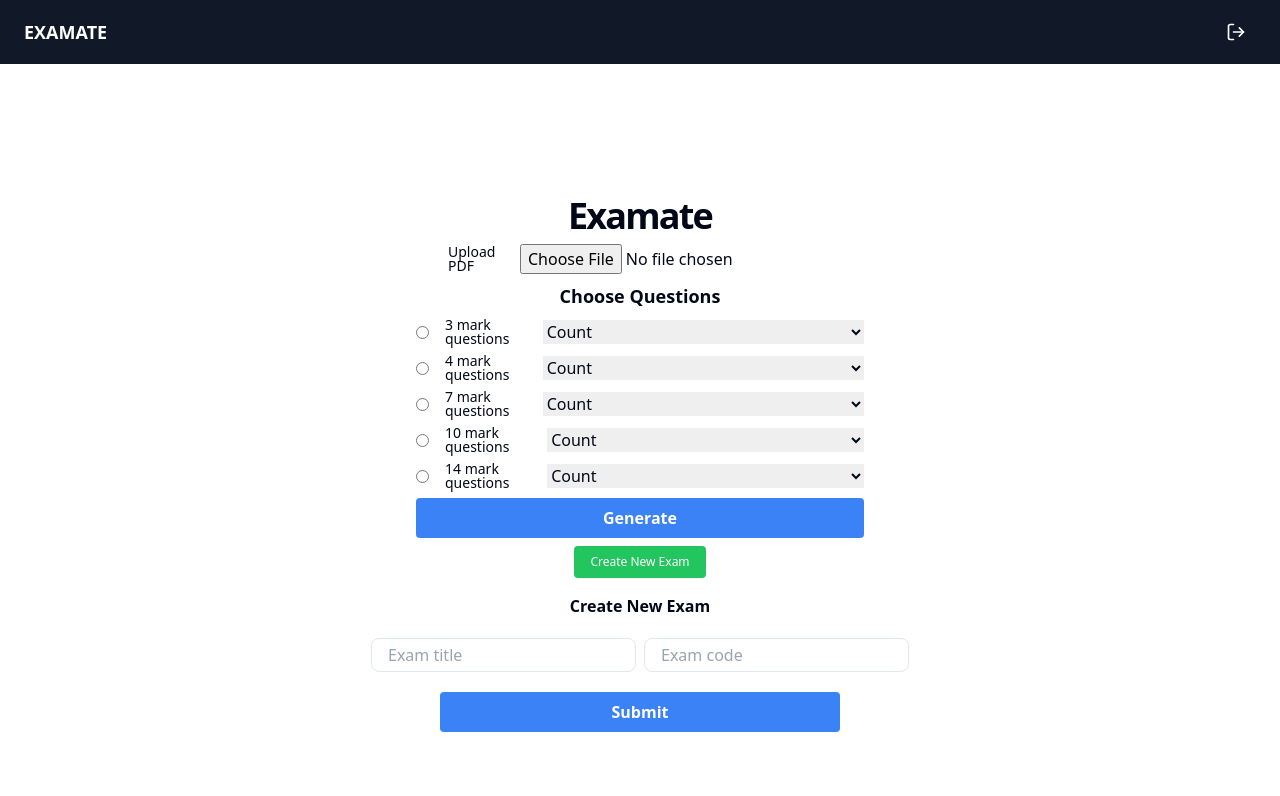
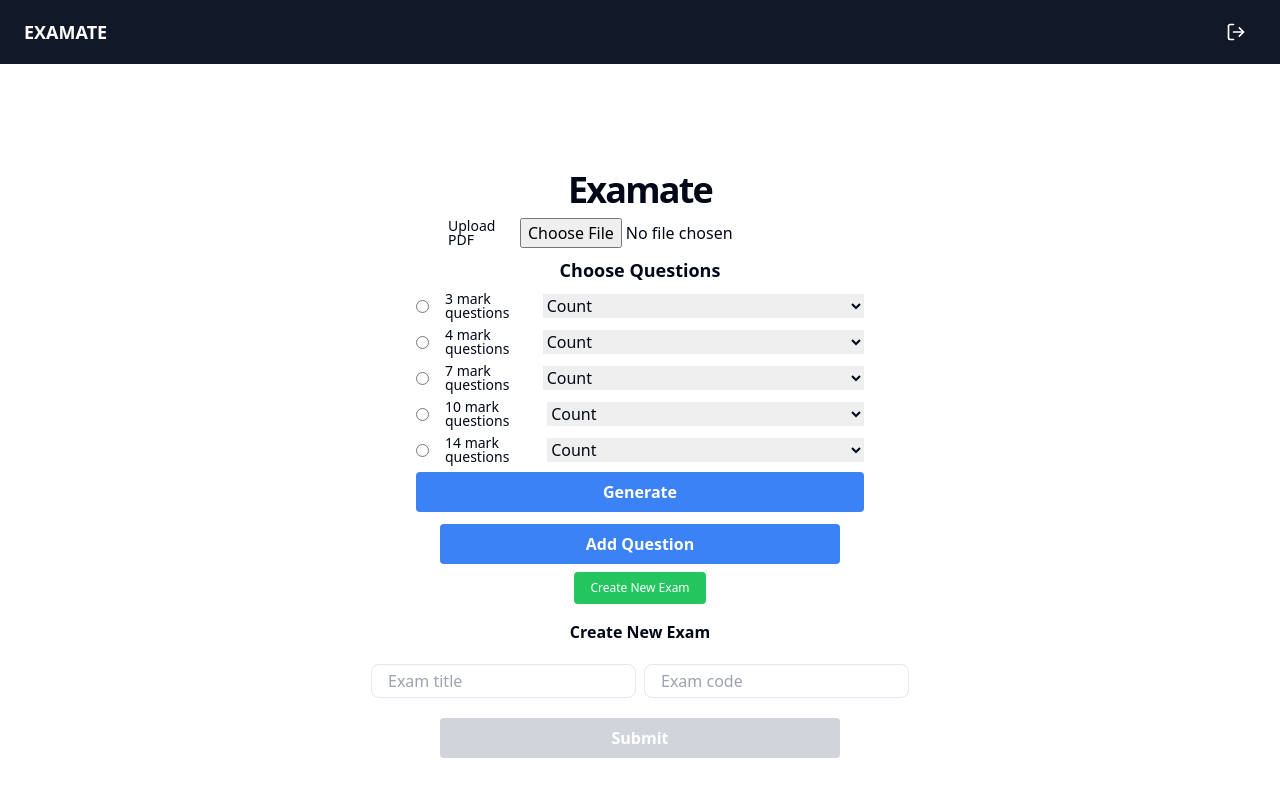
Before and after one commit to Althafmu/ExamMate, a Next.js app: page /teacherPage in a window 1280 px wide. Shown: the top 796 px of the page. Built offline with nearby package versions, Linux system fonts and the light colour scheme.

Commit message:
teacher_first preview added

```diff
--- a/components/teacher_first.tsx
+++ b/components/teacher_first.tsx
@@ -14,11 +14,13 @@ import { toast } from 'sonner';
 export default function teacher_first() {
   const [text, setText] = useState<string>();
   const [questions, setQuestions] = useState<any[]>([]);
+  const [previewQuestions, setPreviewQuestions] = useState<any[]>([]);
   const [exam, setExam] = useState<'create' | 'add'>('create')
   const [examTitle, setExamTitle] = useState<string>();
   const [examCode, setExamCode] = useState<string>();
   const [user, setUser] = useState<UserType>()
   const [teacherExams, setTeacherExams] = useState<ExamType[]>()
+
   useEffect(() => {
     if (!user) getUserData().then(setUser)
   }, [])
@@ -63,13 +65,13 @@ export default function teacher_first() {
   };
   async function onSubmit(event: any) {
     event.preventDefault();
-    if (questions.length <= 0) {
-      toast.error('Please generate questions first')
+    if (previewQuestions.length <= 0) {
+      toast.error('Please add questions first')
       return
     }
     // const questionSet = questions.map((question: any, index) => ({ ...question, marks: event.target[`marks${index + 1}`].value }))
     // const questionsFiltered: QuestionTypeGenerated[] = questionSet.filter((_: any, index: number) => event.target[`selectQuestion${index + 1}`].checked)
-    const questionsFiltered = questions.reduce((acc: QuestionTypeGenerated[], question: any, index) => {
+    const questionsFiltered = previewQuestions.reduce((acc: QuestionTypeGenerated[], question: any, index) => {
       const marks = event.target[`marks${index + 1}`].value
       if (event.target[`selectQuestion${index + 1}`].checked) {
         acc.push({ ...question, marks })
@@ -92,6 +94,14 @@ export default function teacher_first() {
     let examData
     const examGenerateQuery = supabase.from('exams').insert({ teacher_id: userId, code: examCode, title: examTitle, status: 'ready' }).select('id')
     if (exam === 'create') {
+      if (!examTitle) {
+        toast.error('Please enter exam title')
+        return
+      }
+      if (!examCode) {
+        toast.error('Please enter exam code')
+        return
+      }
       const res = await examGenerateQuery.single()
       examData = res.data
       const { error: examError } = res
@@ -111,6 +121,7 @@ export default function teacher_first() {
         return
       }
     }
+
     const examId = examData?.id
     const payload = questionsFiltered.map(question => ({ question: question.question_text, answer: question.answer, teacher_id: userId, exam_id: examId, marks: question.marks }))
     const { status, error: questionError } = await supabase.from('questions').insert(payload)
@@ -157,6 +168,27 @@ export default function teacher_first() {
     }
     return userData
   }, [])
+  function addToPreview(event: any) {
+    event.preventDefault()
+
+    if (questions.length <= 0) {
+      toast.error('Please generate questions first')
+      return
+    }
+    const questionsFiltered = questions.reduce((acc: QuestionTypeGenerated[], question: any, index) => {
+      const marks = event.target[`marks${index + 1}`].value
+      if (event.target[`selectQuestion${index + 1}`].checked) {
+        acc.push({ ...question, marks })
+      }
+      return acc
+    }, [])
+    if (questionsFiltered.length <= 0) {
+      toast.error('Please select atleast one question')
+      return
+    }
+    setPreviewQuestions(questionsFiltered)
+    toast.success('Questions added to preview')
+  }
   return (
     <div
       key="1"
@@ -245,6 +277,34 @@ export default function teacher_first() {
           >
             Generate
           </button>
+
+          <div key="1" className="flex flex-cols items-center justify-center">
+            <div className="container flex flex-col items-center px-4 sp md:px-6">
+              <form className="flex flex-col mt-1 space-y-2 w-full max-w-md" onSubmit={addToPreview}>
+                {questions.map((question, index) => (
+                  <div
+                    key={index}
+                    className="flex items-center space-x-4 w-full"
+                  >
+                    <Label htmlFor={`question${index + 1}`}>{`Question ${index + 1
+                      }`}</Label>
+                    <textarea
+                      id={`question${index + 1}`}
+                      className="w-full h-20 p-2 border rounded"
+                      placeholder={`Question ${index + 1} will appear here`}
+                      defaultValue={question.question_text} // Populate the textarea with question text
+                    ></textarea>
+                    <input id={`selectQuestion${index + 1}`} type="checkbox" />
+                    <Label htmlFor={`selectQuestion${index + 1}`}>Select</Label>
+                    <input id={`marks${index + 1}`} type="number" className='w-10 border rounded-lg' defaultValue={4} />
+                  </div>
+                ))}
+                <button className="bg-blue-500 hover:bg-blue-700 text-white font-bold py-2 px-4 rounded w-full" type="submit" >
+                  Add Question
+                </button>
+              </form>
+            </div>
+          </div>
           <div>
             <div className='flex justify-center  gap-1'>
               <button className='bg-green-500 hover:bg-green-700 text-white font-thin text-xs py-2 px-4 rounded' onClick={() => setExam('create')}>Create New Exam</button>
@@ -270,7 +330,7 @@ export default function teacher_first() {
           <div key="1" className="flex flex-cols items-center justify-center">
             <div className="container flex flex-col items-center px-4 sp md:px-6">
               <form className="flex flex-col mt-1 space-y-2 w-full max-w-md" onSubmit={onSubmit}>
-                {questions.map((question, index) => (
+                {previewQuestions.map((question, index) => (
                   <div
                     key={index}
                     className="flex items-center space-x-4 w-full"
@@ -288,7 +348,7 @@ export default function teacher_first() {
                     <input id={`marks${index + 1}`} type="number" className='w-10 border rounded-lg' defaultValue={4} />
                   </div>
                 ))}
-                <button className="bg-blue-500 hover:bg-blue-700 text-white font-bold py-2 px-4 rounded w-full" type="submit" >
+                <button disabled={previewQuestions.length === 0} className="bg-blue-500 hover:bg-blue-700 text-white font-bold py-2 px-4 rounded w-full disabled:bg-gray-300" type="submit" >
                   Submit
                 </button>
               </form>
```
